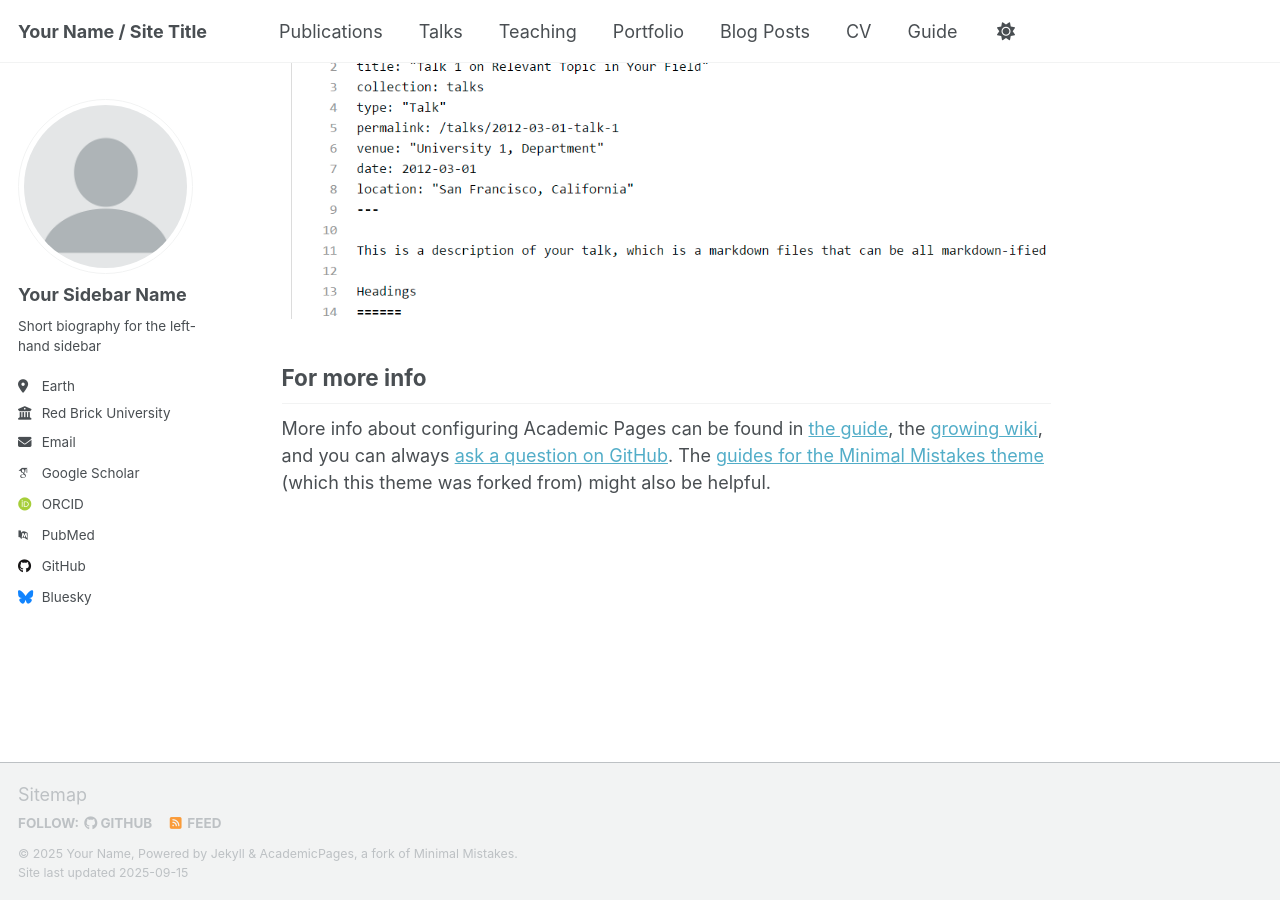
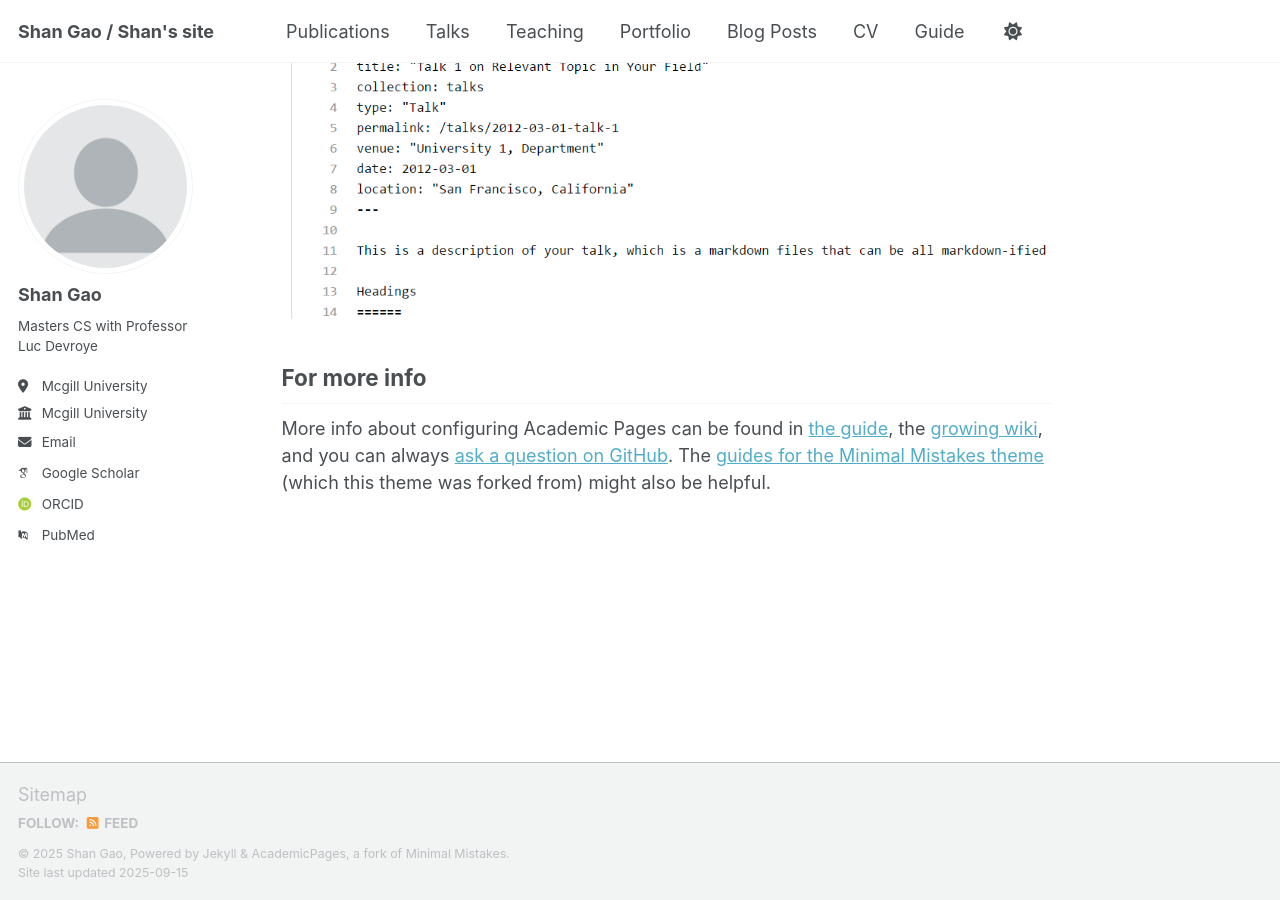
Before and after one commit to shan-gao5/shan-gao5.github.io, a Jekyll site: the page built from _pages/about.md, in a window 1280 px wide and 900 px high, scrolled down 2880 px. Built offline with Jekyll 4.4.1, drawn with Linux system fonts in a browser that asks for light colours; some web fonts are replaced; a script that is not in the unit is left out.

Commit message:
Update _config.yml

```diff
--- a/_config.yml
+++ b/_config.yml
@@ -9,11 +9,11 @@
 # Basic Site Settings
 locale                   : "en-US"
 site_theme               : "default" # Currently available options are "default", "air"
-title                    : "Your Name / Site Title"
+title                    : "Shan Gao / Shan's site"
 title_separator          : "-"
-name                     : &name "Your Name"
-description              : &description "Your Name's academic portfolio"   # Update this with a general description of your site, this is the default if not overridden by a page
-url                      : https://academicpages.github.io # The base hostname & protocol for your site e.g. "https://[your GitHub username].github.io",
+name                     : &name "Shan Gao"
+description              : &description "I keep my academic stuff here"   # Update this with a general description of your site, this is the default if not overridden by a page
+url                      : https://shan-gao5.github.io # The base hostname & protocol for your site e.g. "https://[your GitHub username].github.io",
                                                            # or if you already have some other page hosted on Github then use "https://[your GitHub username].github.io/[Your Repo Name]"
 baseurl                  : "" # the subpath of your site, e.g. "/blog"
 repository               : "academicpages/academicpages.github.io"
@@ -24,13 +24,13 @@ repository               : "academicpages/academicpages.github.io"
 author:
   # Biographic information
   avatar           : "profile.png"
-  name             : "Your Sidebar Name"
+  name             : "Shan Gao"
   pronouns         : # example: "she/her"
-  bio              : "Short biography for the left-hand sidebar"
-  location         : "Earth"
-  employer         : "Red Brick University"
+  bio              : "Masters CS with Professor Luc Devroye"
+  location         : "Mcgill University "
+  employer         : "Mcgill University"
   uri              : # URL
-  email            : "none@example.org"
+  email            : "shan.gao5@mail.mcgill,ca"
 
   # Academic websites
   academia         : # URL
@@ -48,13 +48,13 @@ author:
   bitbucket        : # Username - Update with your username on the site
   codepen          : # Username
   dribbble         : # Username
-  github           : "academicpages"
+  github           : # none
   kaggle           : # Username
   stackoverflow    : # User number or user number and name (i.e., use "1" or "1/jeff-atwood")
 
   # Social media
   artstation       : # Username
-  bluesky          : "bsky.app" # Replace this with you Bluesky username
+  bluesky          : # stuff
   facebook         : # Username
   flickr           : # Username
   foursquare       : # Username
```
